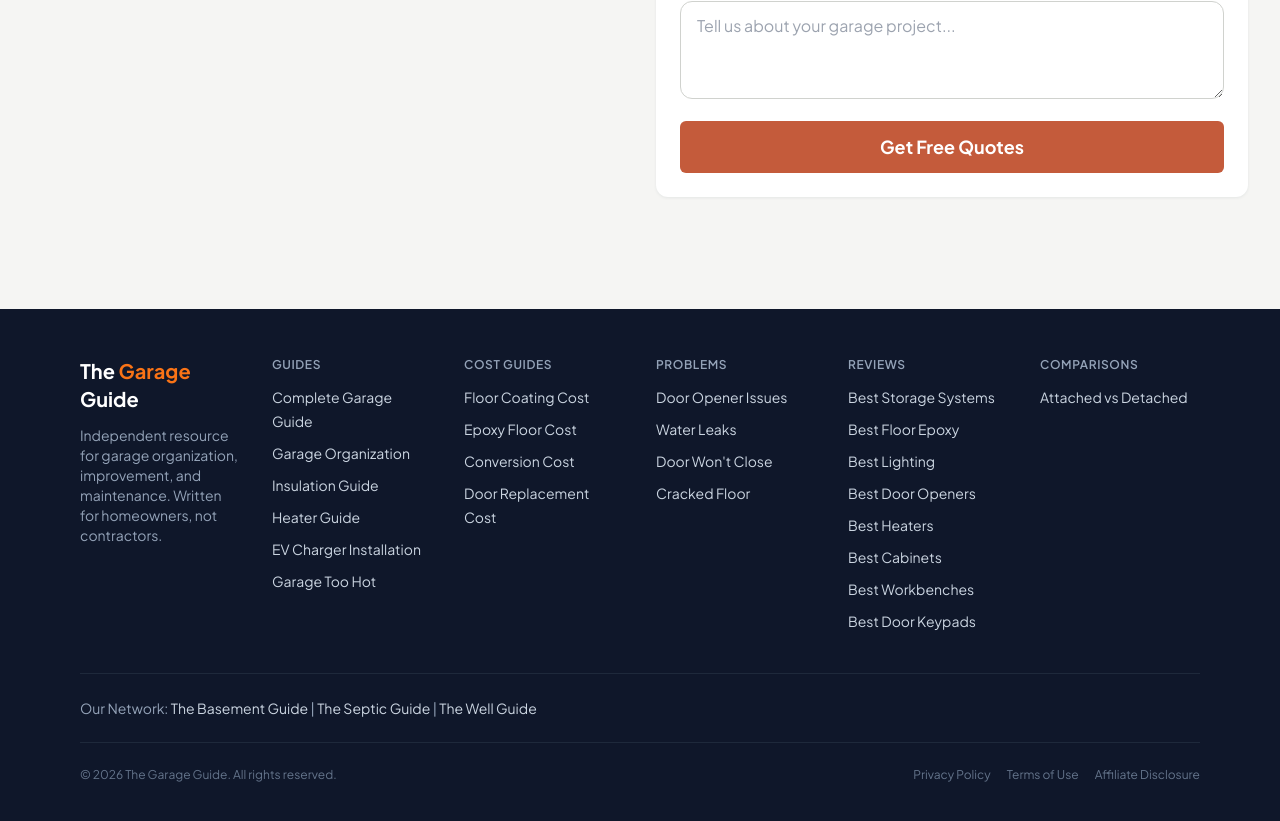
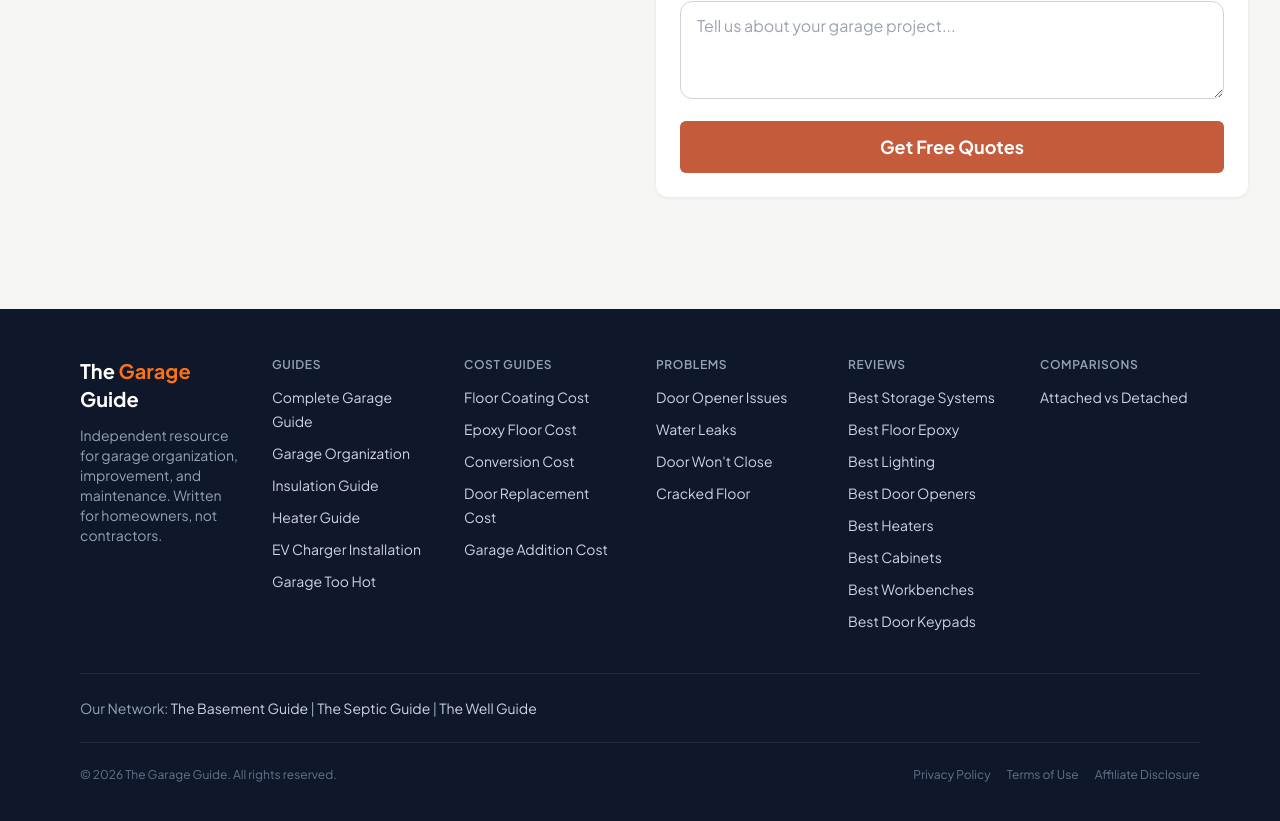
Before and after one commit to thebasementguide2026/thegarage.guide-, a Next.js app: page / in a window 1280 px wide. Shown: the part 3875-4696 px from the top of the page. Built offline with nearby package versions, Linux system fonts and the light colour scheme.

Commit message:
Add garage-addition-cost to Footer

```diff
--- a/components/Footer.tsx
+++ b/components/Footer.tsx
@@ -19,6 +19,7 @@ const footerSections = [
       { label: 'Epoxy Floor Cost', href: '/cost-guides/epoxy-garage-floor-cost' },
       { label: 'Conversion Cost', href: '/cost-guides/garage-conversion-cost' },
       { label: 'Door Replacement Cost', href: '/cost-guides/garage-door-replacement-cost' },
+      { label: 'Garage Addition Cost', href: '/cost-guides/garage-addition-cost' },
     ],
   },
   {
```
